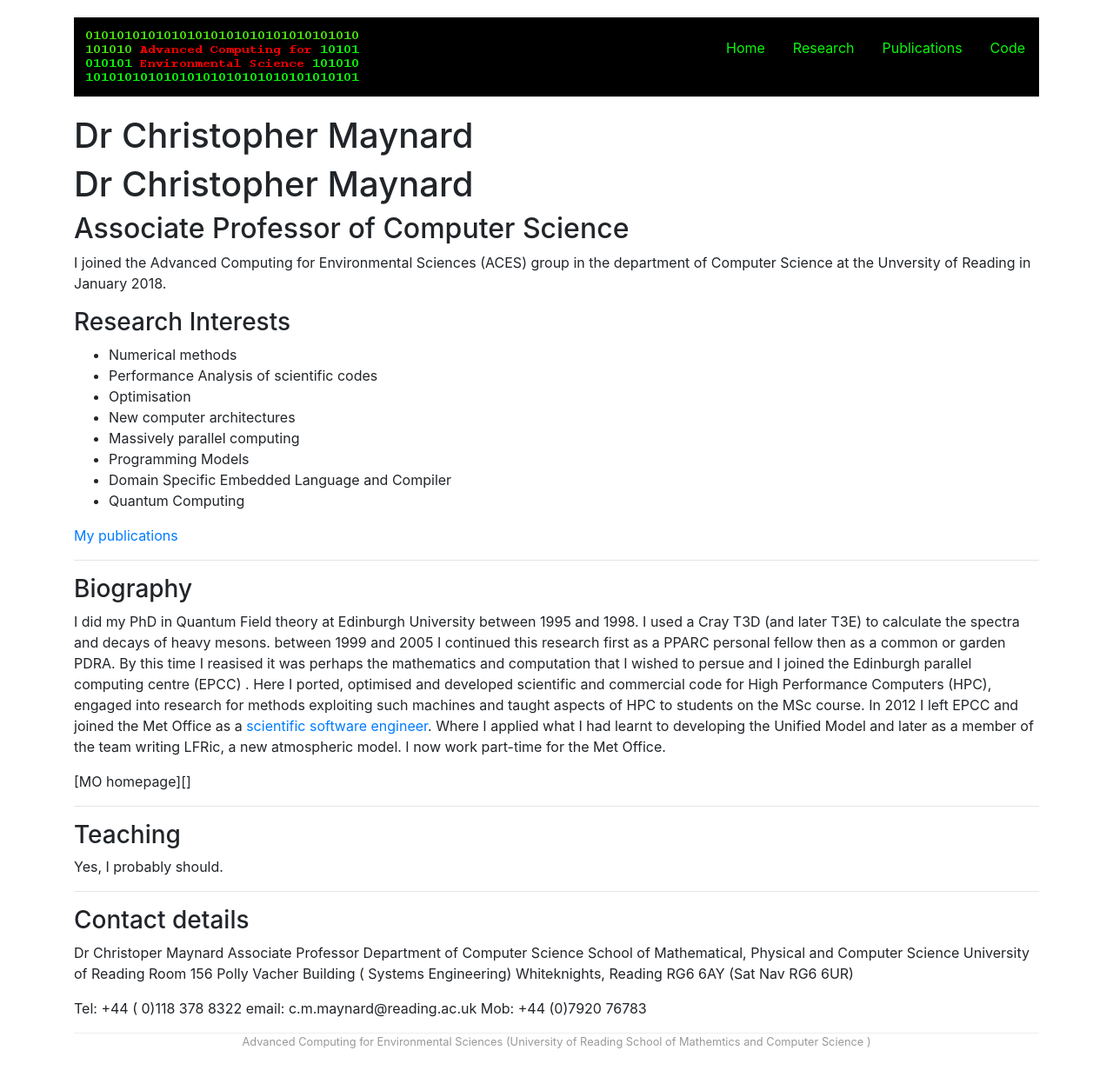
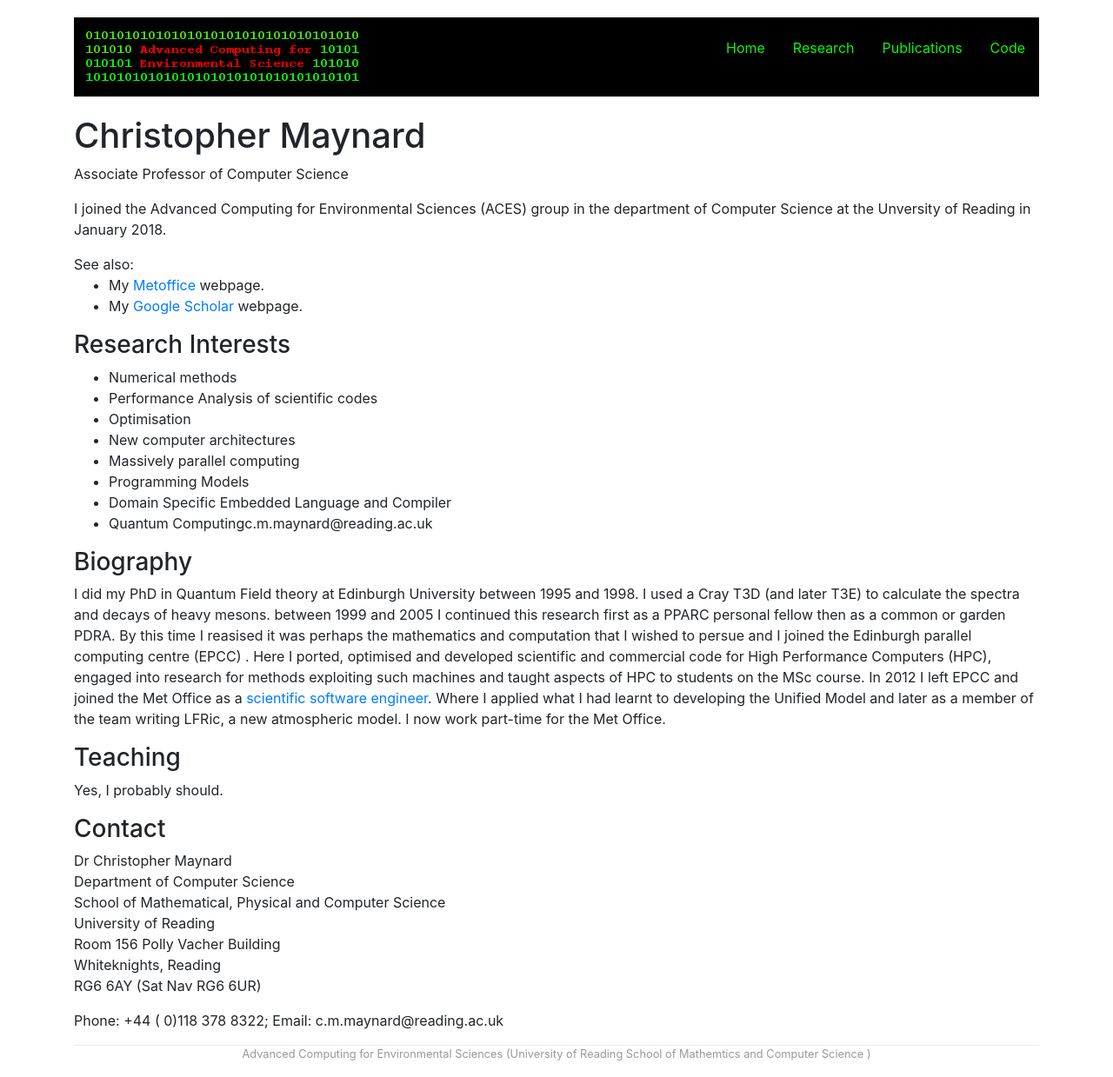
Before and after one commit to uor-aces/uor-aces.github.io, a Jekyll site: the page built from bio/chris.md, in a window 1280 px wide. Shown: the whole page at 87% size. Built offline with Jekyll 4.4.1, drawn with Linux system fonts in a browser that asks for light colours; our own code applies the rules of GitHub Pages for plain Markdown files.

Commit message:
Changes to support consistent common staff profiles

```diff
--- /dev/null
+++ b/_layouts/staff.html
@@ -0,0 +1,33 @@
+---
+layout: default
+---
+
+<p> {{page.role }} </p>
+<p> {{page.bio-headline}} </p>
+
+{% if page.webpages or page.scholar %}
+See also:
+<ul>
+{% for page in page.webpages %}
+    <li>My <a href={{ page.link }}>{{page.name}}</a> webpage.</li>
+{% endfor %}
+    <li> My <a href={{ page.scholar }}> Google Scholar</a> webpage.</li>
+</ul>
+{% endif %}
+
+{{ content }}
+
+<div class="address-bumf">
+<h3> Contact </h3>
+<p>
+{{ page.salutation }} {{page.title}} <br/>
+Department of Computer Science <br/>
+School of Mathematical, Physical and Computer Science <br/>
+University of Reading <br/>
+{{page.room}} Polly Vacher Building <br/>
+Whiteknights, Reading <br/>
+RG6 6AY (Sat Nav RG6 6UR) <br/>
+</p>
+
+<p> Phone: {{page.phone}}; Email: {{page.email}} </p>
+</div>
--- a/bio/chris.md
+++ b/bio/chris.md
@@ -1,11 +1,20 @@
 ---
-layout: default
+layout: staff
+title: Christopher Maynard
+salutation: Dr
+role: Associate Professor of Computer Science
+scholar: "http://scholar.google.co.uk/citations?user=IkpjFloAAAAJ&hl=en"
+webpages:
+    - name: Metoffice
+      link: "https://www.metoffice.gov.uk/research/people/christopher-maynard"
+#    - name: Blah
+#      link: "http://blah"
+email: c.m.maynard@reading.ac.uk
+phone: +44 ( 0)118 378 8322
+room: Room 156
+bio-headline: >
+    I joined the Advanced Computing for Environmental Sciences (ACES) group in the department of Computer Science at the Unversity of Reading in January 2018.
 ---
-# Dr Christopher Maynard
-
-## Associate Professor of Computer Science
-
-I joined the Advanced Computing for Environmental Sciences (ACES) group in the department of Computer Science at the Unversity of Reading in January 2018.
 
 ### Research Interests
 * Numerical methods
@@ -15,13 +24,7 @@ I joined the Advanced Computing for Environmental Sciences (ACES) group in the d
 * Massively parallel computing
 * Programming Models
 * Domain Specific Embedded Language and Compiler
-* Quantum Computing
-
-[My publications](http://scholar.google.co.uk/citations?user=IkpjFloAAAAJ&hl=en
-"My Google Scholar")
-
----
-
+* Quantum Computingc.m.maynard@reading.ac.uk
 
 ### Biography
 
@@ -41,25 +44,6 @@ Where I applied what I had learnt to developing the Unified Model and later
 as a member of the team writing LFRic, a new atmospheric model. I now
 work part-time for the Met Office.
 
-[MO homepage][]
-
----
-
 ### Teaching
 
 Yes, I probably should.
-
----
-
-### Contact details
-Dr Christoper Maynard
-Associate Professor
-Department of Computer Science
-School of Mathematical, Physical and Computer Science
-University of Reading
-Room 156 Polly Vacher  Building  ( Systems Engineering)
-Whiteknights, Reading
-RG6 6AY (Sat Nav RG6 6UR)
-
-Tel: +44  ( 0)118 378 8322    email: c.m.maynard@reading.ac.uk
-Mob: +44 (0)7920 76783
```
